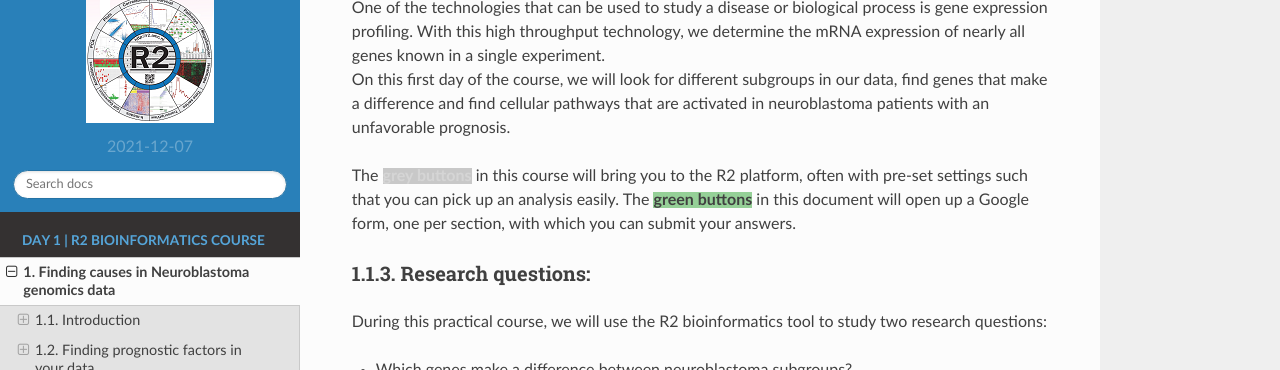
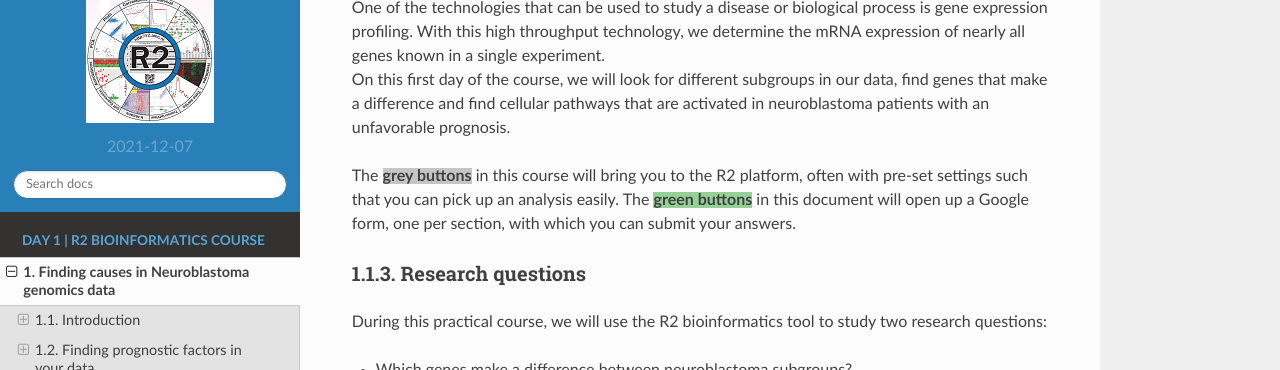
Before and after one commit to antronerds/r2-training-courses, a Sphinx documentation site: the page built from docs/VAGABOND_interim_course_R2.md, in a window 1280 px wide and 900 px high, scrolled down 1762 px. Shown: the top 370 px of the window. Built offline with Sphinx 7.4.7 and the Read the Docs theme 2.0.0, drawn with Linux system fonts in a browser that asks for light colours; pages that are not in the unit, such as notebooks, are missing from menus; some of the changed lines change nothing that is shown.

Commit message:
Altered intro

```diff
--- a/docs/VAGABOND_interim_course_R2.md
+++ b/docs/VAGABOND_interim_course_R2.md
@@ -34,10 +34,10 @@ Extensive research into mutation mechanisms in neuroblastoma has been done (also
 One of the technologies that can be used to study a disease or biological process is gene expression profiling. With this high throughput technology, we determine the mRNA expression of nearly all genes known in a single experiment.<br>
 On this first day of the course, we will look for different subgroups in our data, find genes that make a difference and find cellular pathways that are activated in neuroblastoma patients with an unfavorable prognosis.<br>
 <br>
-The <font style="background-color: #000000;opacity: 0.2;">**grey buttons**</font> in this course will bring you to the R2 platform, often with pre-set settings such that you can pick up an analysis easily. The <font style="background-color: #95d097">**green buttons**</font> in this document will open up a Google form, one per section, with which you can submit your answers.
+The <font style="background-color: rgba(0,0,0,0.22)">**grey buttons**</font> in this course will bring you to the R2 platform, often with pre-set settings such that you can pick up an analysis easily. The <font style="background-color: #95d097">**green buttons**</font> in this document will open up a Google form, one per section, with which you can submit your answers.
 <br>
 
-##### Research questions:
+##### Research questions
 
 During this practical course, we will use the R2 bioinformatics tool to study two research questions:
 * Which genes make a difference between neuroblastoma subgroups?
```
